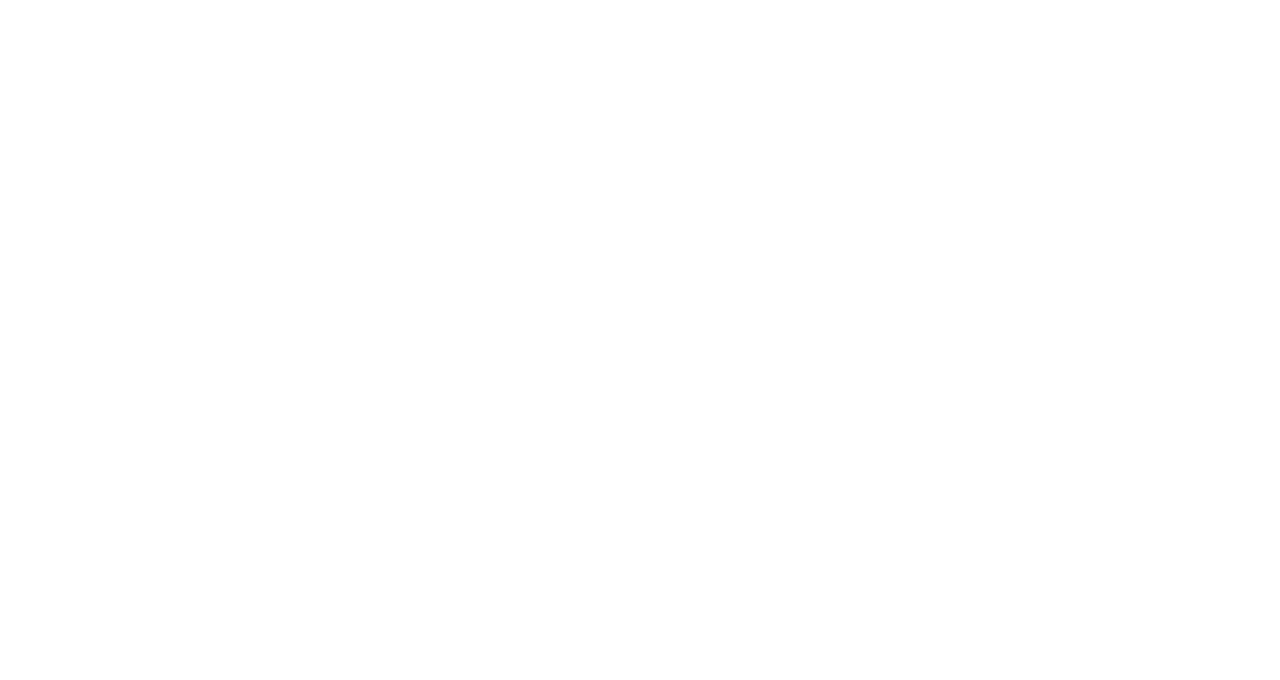
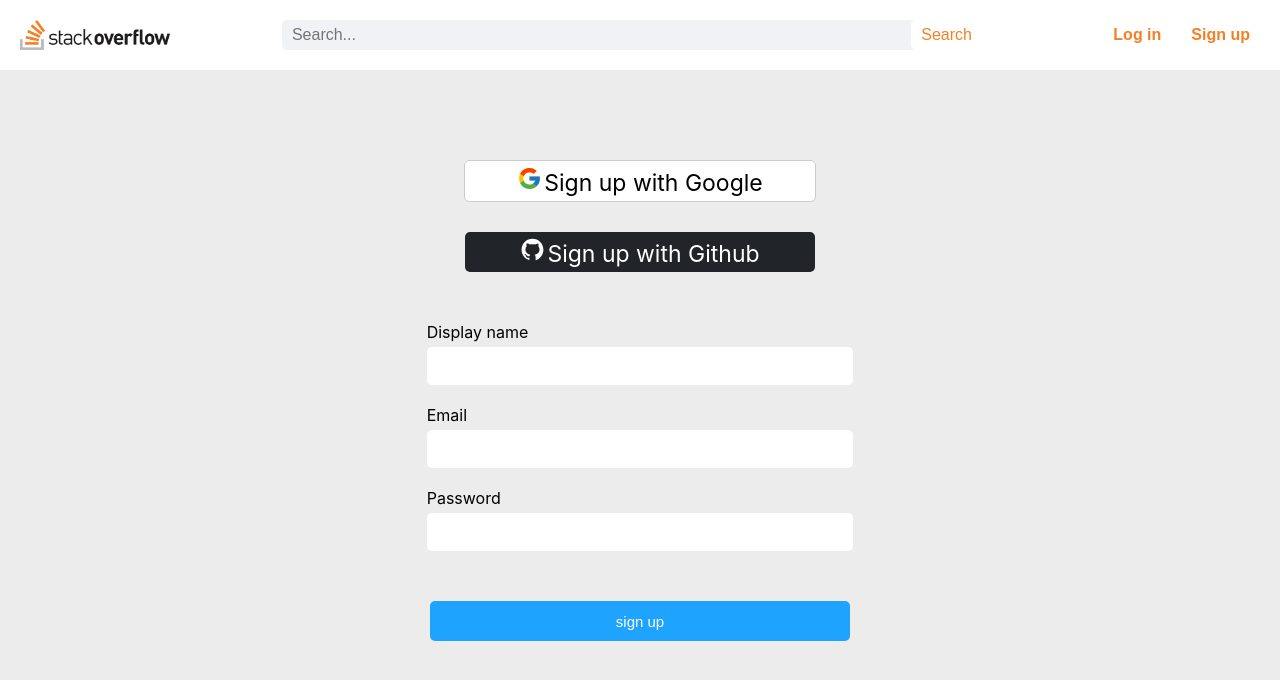
Before and after one commit to codestates-seb/seb43_pre_005, a React (Create React App) app in the folder client/: page /users/signup in a window 1280 px wide. Before the commit this address had no page. Shown: the top 680 px of the page. Built offline with nearby package versions, Linux system fonts and the light colour scheme.

Commit message:
[FE][Feat] UserLogin,UserCreate page

```diff
--- a/client/src/App.js
+++ b/client/src/App.js
@@ -6,6 +6,8 @@ import Users from "./pages/Users";
 import Questions from "./pages/Questions";
 import HomeWeek from "./pages/HomeWeek";
 import HomeMonth from "./pages/HomeMonth";
+import UserCreate from "./pages/UserCreate";
+import UserLogin from "./pages/UserLogin";
 
 function App() {
   return (
@@ -16,6 +18,8 @@ function App() {
         <Route path="/tab=month" element={<HomeMonth />}></Route>
         <Route path="/tags" element={<Tags />}></Route>
         <Route path="/users" element={<Users />}></Route>
+        <Route path="/users/signup" element={<UserCreate />}></Route>
+        <Route path="/users/login" element={<UserLogin />}></Route>
         <Route path="/questions" element={<Questions />}></Route>
       </Routes>
     </BrowserRouter>
--- a/client/src/components/common/Header.js
+++ b/client/src/components/common/Header.js
@@ -1,6 +1,7 @@
 import React from "react";
 import styled from "styled-components";
 import logo from "../../assets/images/logo.png";
+import { useNavigate, useLocation } from "react-router-dom";
 
 const HeaderContainer = styled.div`
   display: flex;
@@ -69,6 +70,12 @@ const ActionButton = styled.button`
 `;
 
 const Header = () => {
+  const navigate = useNavigate();
+
+  const selectMenuHandler = (path) => {
+    navigate(path);
+  };
+
   return (
     <HeaderContainer>
       <LogoImage src={logo} alt="Stack Overflow Logo" />
@@ -77,8 +84,12 @@ const Header = () => {
         <SearchButton type="submit">Search</SearchButton>
       </SearchContainer>
       <ActionContainer>
-        <ActionButton>Log in</ActionButton>
-        <ActionButton>Sign in</ActionButton>
+        <ActionButton onClick={() => selectMenuHandler("/users/login")}>
+          Log in
+        </ActionButton>
+        <ActionButton onClick={() => selectMenuHandler("/users/signup")}>
+          Sign up
+        </ActionButton>
       </ActionContainer>
     </HeaderContainer>
   );
--- /dev/null
+++ b/client/src/pages/UserCreate.js
@@ -0,0 +1,136 @@
+import { FcGoogle } from "react-icons/fc";
+import { AiFillGithub } from "react-icons/ai";
+import styled from "styled-components";
+import Header from "../components/common/Header";
+
+const UserCreateDesign = styled.div`
+  background-color: #ececec;
+  width: 100vw;
+  height: 100vh;
+
+  .createall {
+    display: flex;
+    align-items: center;
+    justify-content: center;
+    flex-direction: column;
+    box-sizing: border-box;
+
+    .googlebox,
+    .githubbox {
+      border-radius: 3px;
+      height: 40px;
+      width: 350px;
+      cursor: pointer;
+      text-align: center;
+      font-size: 23px;
+      border-radius: 5px;
+    }
+
+    .googlebox {
+      background-color: white;
+      margin: 90px 20px 10px 20px;
+      line-height: 36px;
+      border: 1.3px solid #cccccc;
+      &:hover {
+        background-color: #f8f9fa;
+      }
+    }
+
+    .githubbox {
+      background-color: #212529;
+      color: white;
+      margin: 20px 20px 0px 20px;
+      line-height: 0px;
+      &:hover {
+        background-color: black;
+      }
+    }
+    .googlebox svg,
+    .githubbox svg {
+      margin-right: 2px;
+      margin-top: 5px;
+      font-size: 25px;
+    }
+    input {
+      width: 400px;
+      margin-top: 5px;
+      padding: 0 1em;
+      border: 0;
+      height: 38px;
+      border-radius: 5px;
+      &:focus {
+        outline: none;
+        box-shadow: 0 0 0 4px #d7f1fa;
+        border: 1.4px solid #289aff;
+      }
+    }
+    .info {
+      margin: 30px;
+      .DisplayName,
+      .Email,
+      .Password {
+        margin: 20px;
+      }
+    }
+    .logincenter {
+      display: flex;
+      align-items: center;
+      justify-content: center;
+      flex-direction: column;
+      box-sizing: border-box;
+    }
+    .loginbutton {
+      width: 420px;
+      height: 40px;
+      border-radius: 5px;
+      background-color: #1ea4ff;
+      font-size: 15px;
+      color: white;
+      border: none;
+      cursor: pointer;
+      &:hover {
+        background-color: #003399;
+      }
+    }
+  }
+`;
+
+const UserCreate = () => {
+  return (
+    <UserCreateDesign>
+      <Header></Header>
+      <div className="createall">
+        <div className="googlebox">
+          <FcGoogle fontSize={25} />
+          Sign up with Google
+        </div>
+        <div className="githubbox">
+          <AiFillGithub />
+          Sign up with Github
+        </div>
+        <div className="info">
+          <div className="DisplayName">
+            Display name
+            <br />
+            <input type="text"></input>
+          </div>
+          <div className="Email">
+            Email
+            <br />
+            <input type="email"></input>
+          </div>
+          <div className="Password">
+            Password
+            <br />
+            <input type="password"></input>
+          </div>
+        </div>
+        <div className="logincenter">
+          <button className="loginbutton">sign up</button>
+        </div>
+      </div>
+    </UserCreateDesign>
+  );
+};
+
+export default UserCreate;
--- /dev/null
+++ b/client/src/pages/UserLogin.js
@@ -0,0 +1,146 @@
+import { FcGoogle } from "react-icons/fc";
+import { AiFillGithub } from "react-icons/ai";
+import styled from "styled-components";
+import Header from "../components/common/Header";
+import logo from "../assets/images/logo_notext.png";
+
+const UserLoginDesgin = styled.div`
+  background-color: #ececec;
+  width: 100vw;
+  height: 100vh;
+
+  .logoimg {
+    height: 150px;
+    margin: auto;
+    margin-top: 30px;
+    margin-bottom: 2px;
+    display: block;
+  }
+
+  .createall {
+    display: flex;
+    align-items: center;
+    justify-content: center;
+    flex-direction: column;
+    box-sizing: border-box;
+
+    .googlebox,
+    .githubbox {
+      border-radius: 5px;
+      height: 40px;
+      width: 350px;
+      text-align: center;
+      font-size: 23px;
+      cursor: pointer;
+    }
+
+    .googlebox {
+      background-color: white;
+      margin: 10px 20px 10px 20px;
+      line-height: 36px;
+      border: 1.3px solid #cccccc;
+      &:hover {
+        background-color: #f8f9fa;
+      }
+    }
+
+    .githubbox {
+      background-color: #212529;
+      color: white;
+      margin: 10px 20px 30px 20px;
+      line-height: 0px;
+      &:hover {
+        background-color: black;
+      }
+    }
+    .githubbox svg,
+    .googlebox svg {
+      margin-right: 2px;
+      margin-top: 5px;
+      font-size: 25px;
+    }
+
+    .logininfo {
+      width: 450px;
+      height: 270px;
+      border: 1.5px solid #5f5f5f;
+      background-color: white;
+      border-radius: 5px;
+    }
+    input {
+      width: 370px;
+      margin-top: 5px;
+      padding: 0 1em;
+      border: 1.4px solid #5f5f5f;
+      height: 38px;
+      border-radius: 5px;
+      &:focus {
+        outline: none;
+        box-shadow: 0 0 0 4px #d7f1fa;
+        border: 1.4px solid #289aff;
+      }
+    }
+    .Email,
+    .Password {
+      margin: 30px;
+    }
+    .logincenter {
+      display: flex;
+      align-items: center;
+      justify-content: center;
+      flex-direction: column;
+      box-sizing: border-box;
+    }
+    .loginbutton {
+      width: 395px;
+      height: 40px;
+      border-radius: 5px;
+      background-color: #1ea4ff;
+      font-size: 15px;
+      color: white;
+      border: none;
+      cursor: pointer;
+      &:hover {
+        background-color: #003399;
+      }
+    }
+  }
+`;
+
+const UserLogin = () => {
+  return (
+    <UserLoginDesgin>
+      <Header></Header>
+      <img className="logoimg" alt="logo" src={logo} />
+      <div className="createall">
+        <div className="googlebox">
+          <FcGoogle fontSize={25} />
+          log in with Google
+        </div>
+        <div className="githubbox">
+          <AiFillGithub />
+          log in with Github
+        </div>
+        <div className="logininfo">
+          <div className="loginbox">
+            <div className="Email">
+              Email
+              <br />
+              <input type="email"></input>
+            </div>
+            <div className="Password">
+              Password
+              <br />
+              <input type="password"></input>
+            </div>
+          </div>
+          <div className="logincenter">
+            <button className="loginbutton">log in</button>
+          </div>
+        </div>
+      </div>
+    </UserLoginDesgin>
+  );
+};
+
+export default UserLogin;
```
Also changed, not shown: client/src/assets/images/logo_notext.png (added).
